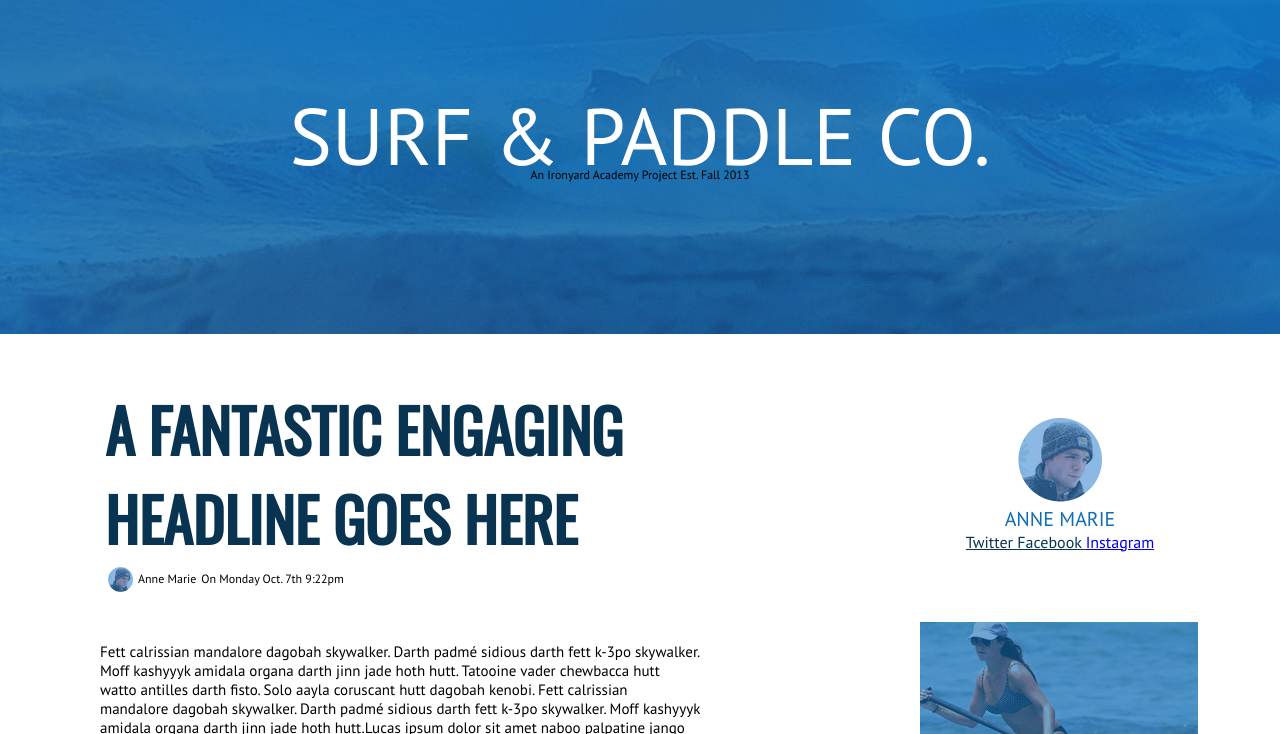
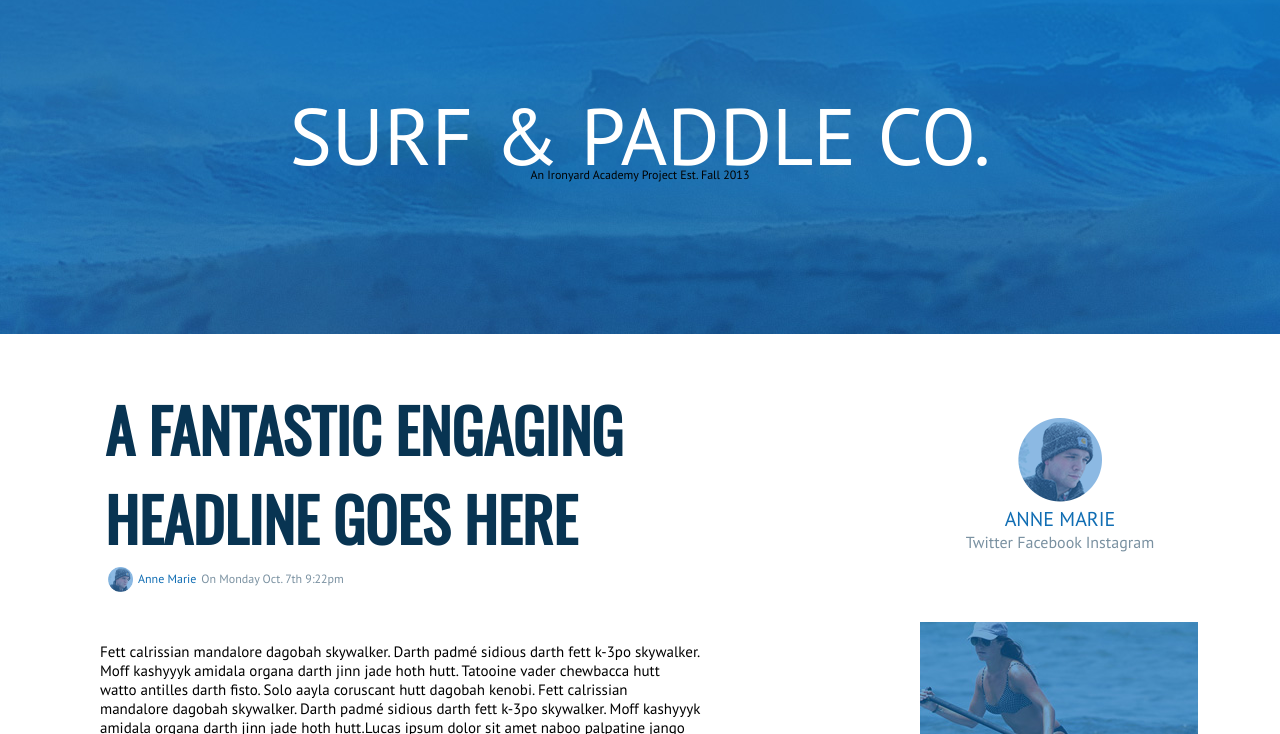
Before and after one commit to katlyngabor/Surf-and-PaddleHW, a plain HTML site: page index.html in a window 1280 px wide. Shown: the part 66-800 px from the top of the page. Drawn offline with nearby package versions, Linux system fonts and the light colour scheme.

Commit message:
Details details

```diff
--- a/style.css
+++ b/style.css
@@ -103,12 +103,14 @@ font-size: 12px;
 float: left;
 margin-top: 4px;
 margin-left: 5px;
+color:#106db3;
 }
  .post-details {
 	font-size: 12px;
 	float: left;
 	margin-top: 4px;
 	margin-left: 5px;
+	color:#7a91a1;
 
  }
 
@@ -228,16 +230,19 @@ color:#106db3;
 font-size: 20px;
 }
 
-a.twitter:link {
-color:#083452
+a.twitter {
+color:#7a91a1;
+text-decoration: none;
 }
 
-a.facebook:link {
-color:#083452;
+a.facebook {
+color:#7a91a1;
+text-decoration: none;
 }
 
-a.facebook:link {
-color: #083452
+a.instagram {
+color: #7a91a1;
+text-decoration: none;
 }
 
 .side-bar-image-caption {
@@ -247,6 +252,7 @@ margin: 70px 30px 50px 60px;
 .side-bar-link {
 float:right;
 margin-right:30px;
+color:#7a91a1;
 }
 
 .sidebar-text {
```
